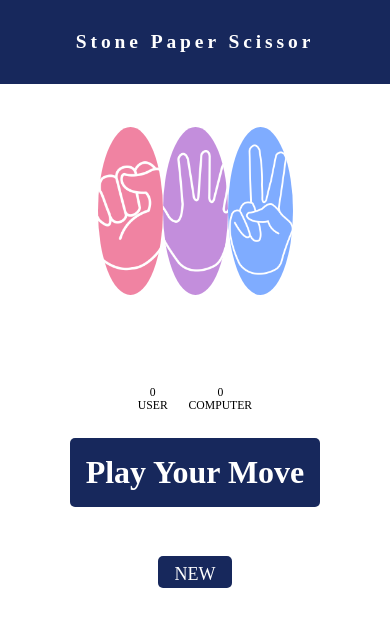
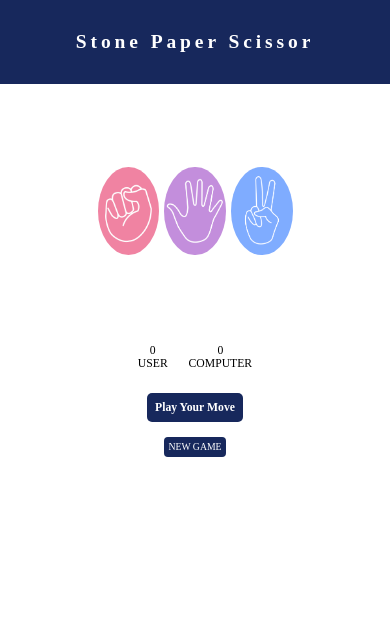
Before and after one commit to NikhilNamade/rock-paper-scissor, a plain HTML site: page index.html in a window 390 px wide. Drawn offline with Linux system fonts and the light colour scheme.

Commit message:
responsive web

```diff
--- a/papaer.css
+++ b/papaer.css
@@ -30,6 +30,7 @@ letter-spacing: 1vmin;
        display: flex;
        align-items: center;
        justify-content: space-evenly;
+       gap: 1.5vmin;
    }
    .choice{
        height: 20vh;
@@ -38,19 +39,21 @@ letter-spacing: 1vmin;
        background-position: center;
        background-size: cover;
        background-repeat: no-repeat;
-    transition: all 0.5s;
+       transition: all 0.2s;
+       padding: 0.5vmin;
    }
    .choice:hover{
        border: 10px solid black;
    }
 
    .score-board{
-    height: 10vh;
+       height: 10vmin;
        width: 100%;
        display: flex;
        align-items: center;
        justify-content: center;
-    margin-top: 5vmin;
+       margin-bottom: 5vmin;
+
    }
    .mainscore{
    height: 100%;
@@ -70,14 +73,16 @@ justify-content: space-evenly;
        display: flex;
        justify-content: center;
        align-items: center;
-    margin-top: 5vmin;
+
 
    }
    .mainmsg{
-   padding: 1rem;
+
+       padding: 2vmin;
        background-color: rgb(23, 40, 92);
        border-radius: 5px;
        color: white;
+       font-size: 2vmin;
 
    }
    .mainreset{
@@ -86,18 +91,53 @@ justify-content: space-evenly;
        display: flex;
        align-items: center;
        justify-content: center;
-    margin-top: 5rem;
+       margin-top: 5vmin;
    }
    .reset{
        height: 4vmin;
        width: 15vmin;
-    padding: 0.5rem;
-    border-radius: 5px;
-    text-align: center;
+       padding: 0.5vmin;
+       border-radius: 1vmin;
        background-color: rgb(23, 40, 92);
+       display: flex;
+       align-items: center;
+       justify-content: center;
        color: white;
-    font-size: 18px;
+       font-size: 2vmin;
    }
    a{
        text-decoration: none;
    }
+   @media only screen and (max-width:750px){
+           .main{
+               gap: 1.5vmin;
+           }
+           .choice{
+               width: 15vb;
+               height: 15vh;
+           }
+           .msgclass{
+               font-size: 3vmin;
+           }
+           .reset{
+               font-size: 2.5vmin;
+           }
+           .score{
+               font-size: 3vmin;
+           }
+   }
+   @media only screen and (max-width:550px){
+       .choice{
+           width: 10vb;
+           height: 10vh;
+       }
+       .msgclass{
+           font-size: 3vmin;
+       }
+       .reset{
+           font-size: 2.5vmin;
+       }
+       .score{
+           font-size: 3vmin;
+       }
+   }
```
Also changed, not shown: package-lock.json (added). Lines whose indentation alone changed are shown as unchanged.
